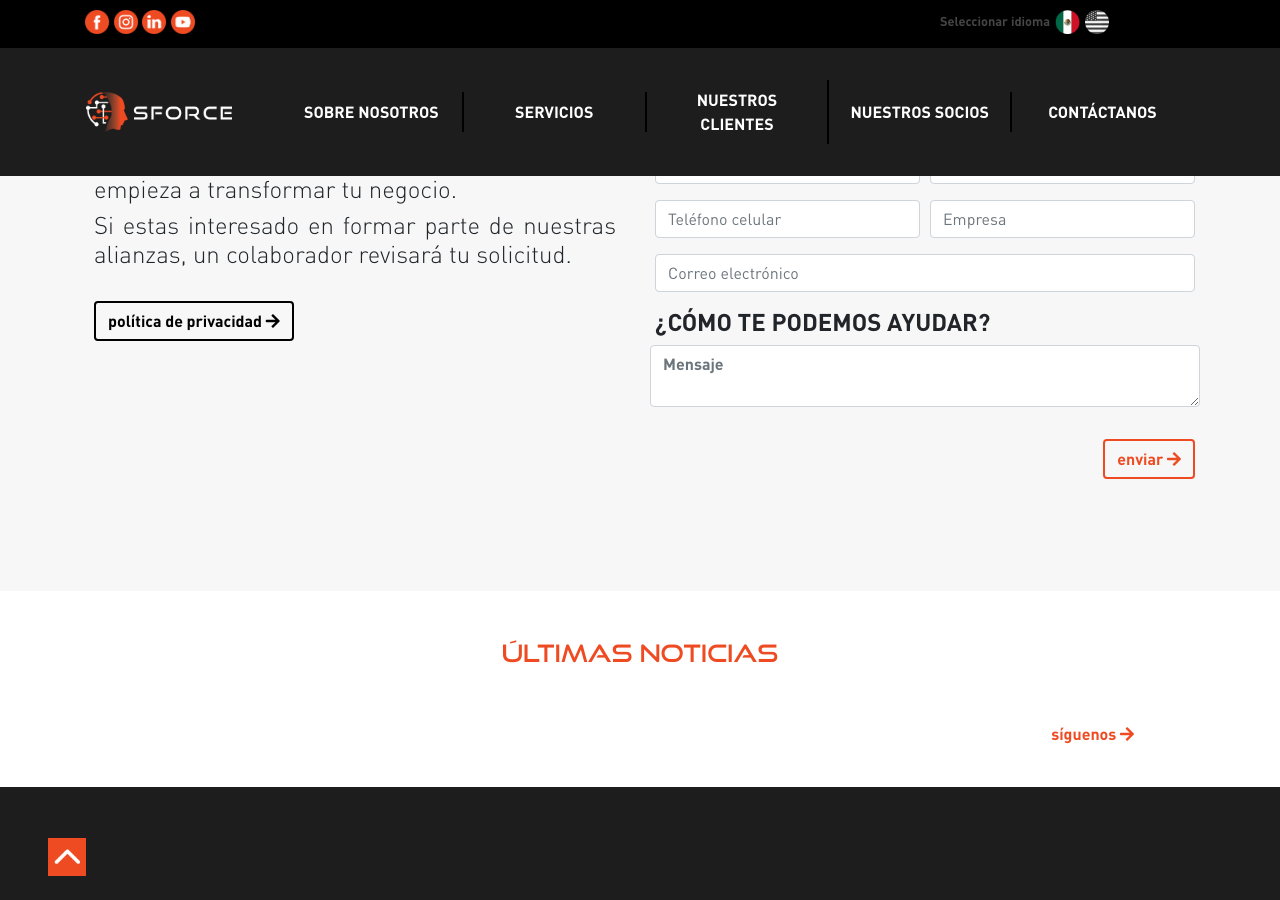
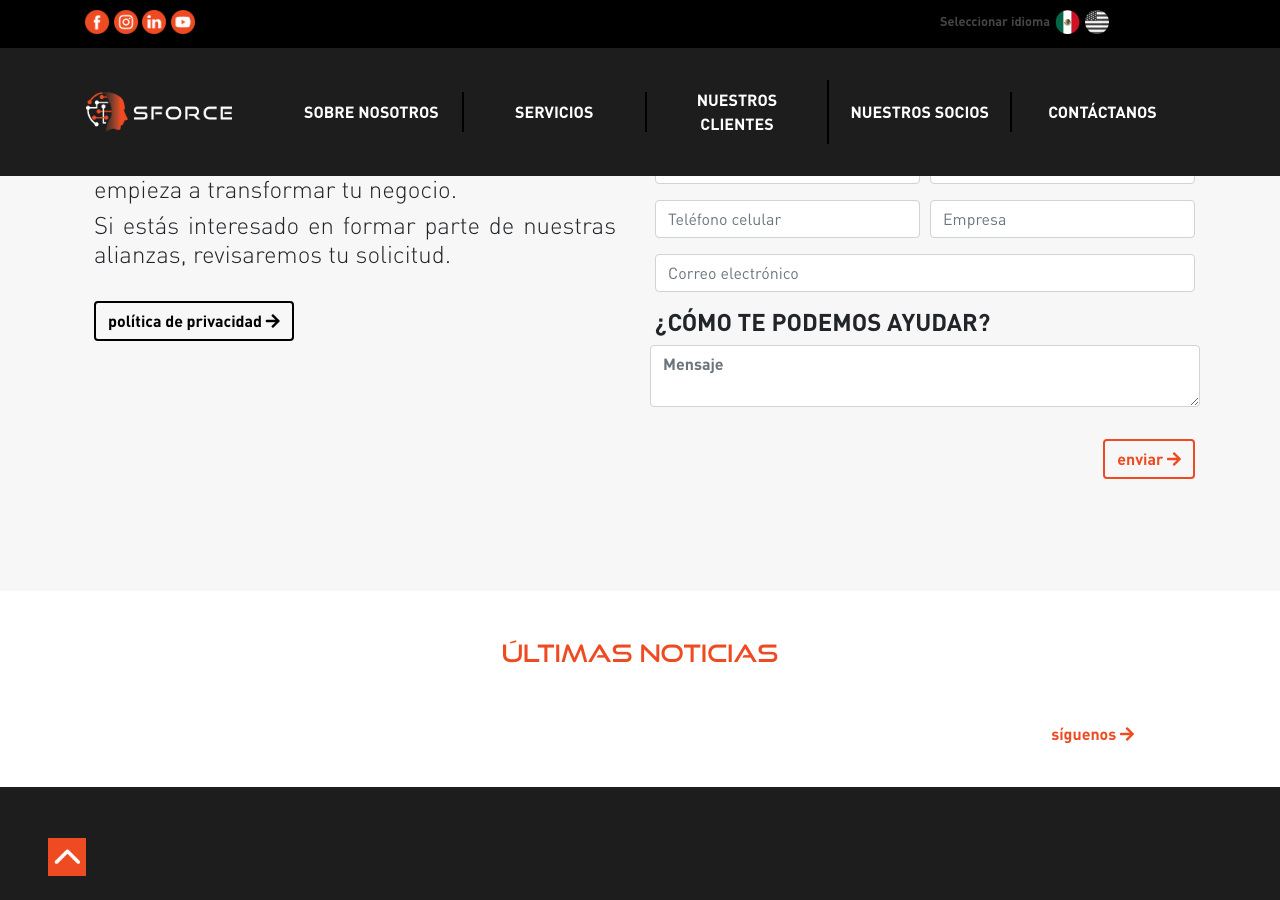
Before and after one commit to smartforcemx/sforce-jekyll, a Jekyll site: the page built from index.html, in a window 1280 px wide and 900 px high, scrolled down 3214 px. Built offline with Jekyll 4.4.1, drawn with Linux system fonts in a browser that asks for light colours; nearby versions of some CDN libraries.

Commit message:
Update from Forestry.io Rafael Castañeda Garduño updated _data/contact.yml

```diff
--- a/_data/contact.yml
+++ b/_data/contact.yml
@@ -9,8 +9,7 @@ hablemos1_titulo:
     en: Schedule a meeting with our experts and begin your business’ digital.
 hablemos1_1_titulo:
   texto:
-    es: Si estas interesado en formar parte de nuestras alianzas, un colaborador revisará
-      tu solicitud.
+    es: Si estás interesado en formar parte de nuestras alianzas, revisaremos tu solicitud.
     en: If you are interested in being part of our partnerships, we will evaluate
       your application.
 hablemos1_2_titulo:
```
